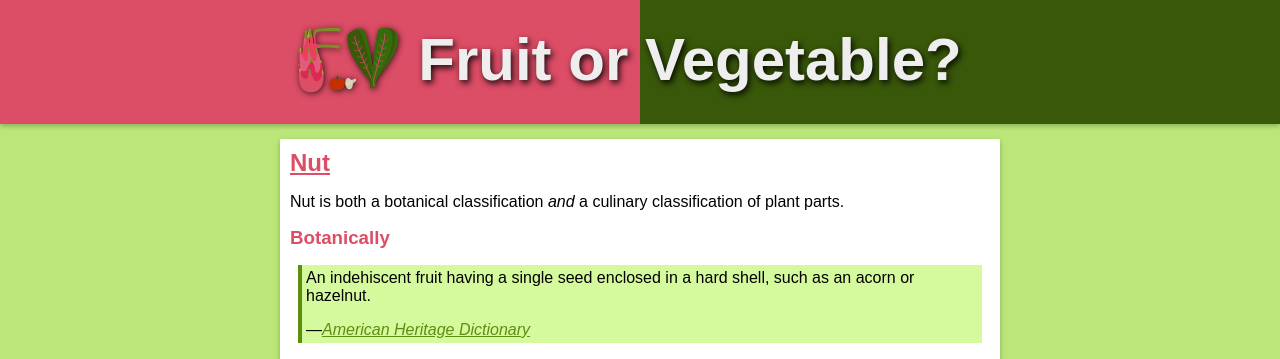
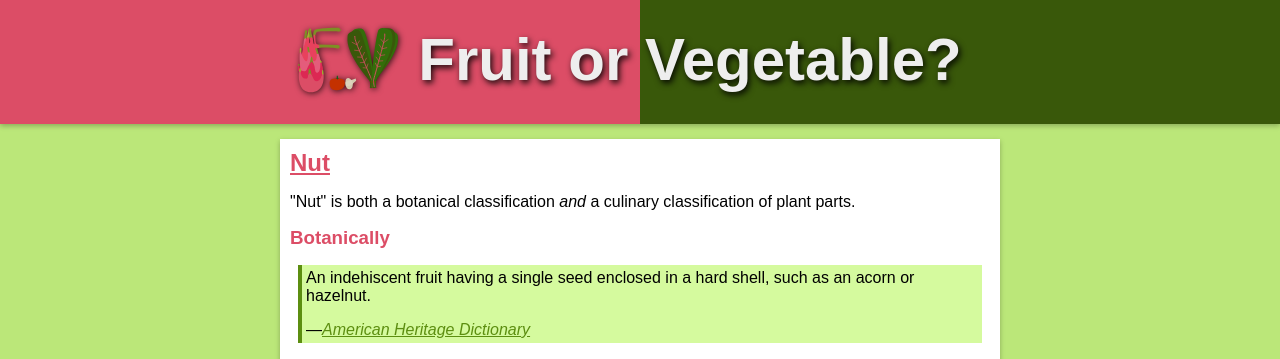
Before and after one commit to mminer237/fruitorvegetable, a Jekyll site: the page built from _types/nut.html, in a window 1280 px wide. Shown: the top 359 px of the page. Built offline with Jekyll 4.4.1, drawn with Linux system fonts in a browser that asks for light colours.

Commit message:
Add quotation marks to nut

```diff
--- a/_types/nut.html
+++ b/_types/nut.html
@@ -5,7 +5,7 @@ indefinite_title: A Nut
 type: nut
 parent_type: fruit
 ---
-<p>Nut is both a botanical classification <em>and</em> a culinary classification of plant parts.</p>
+<p>"Nut" is both a botanical classification <em>and</em> a culinary classification of plant parts.</p>
 <h3 id="botanically">Botanically</h3>
 <blockquote cite="https://ahdictionary.com/word/search.html?q=nut">
 	<p>An indehiscent fruit having a single seed enclosed in a hard shell, such as an acorn or hazelnut.</p>
```
